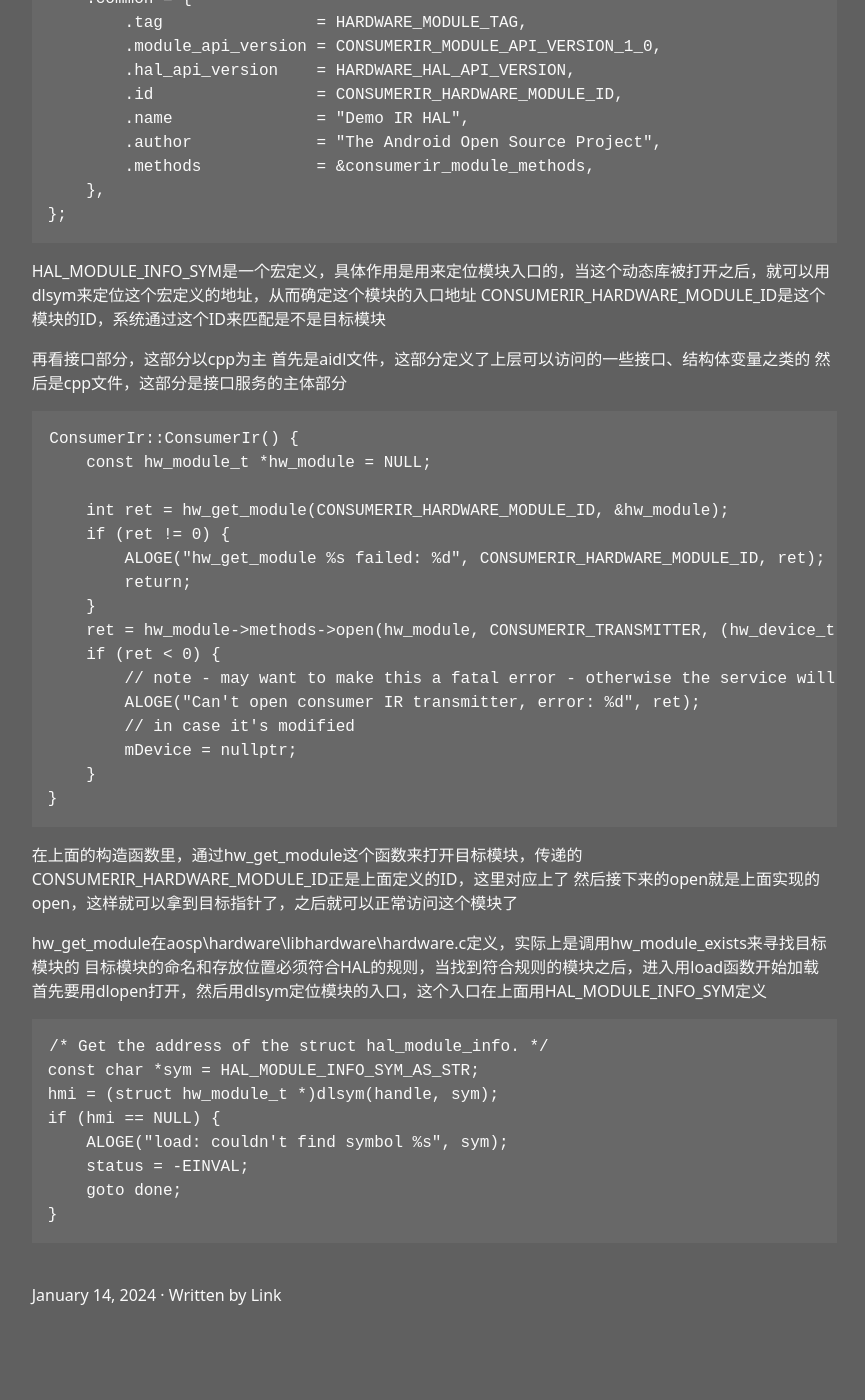
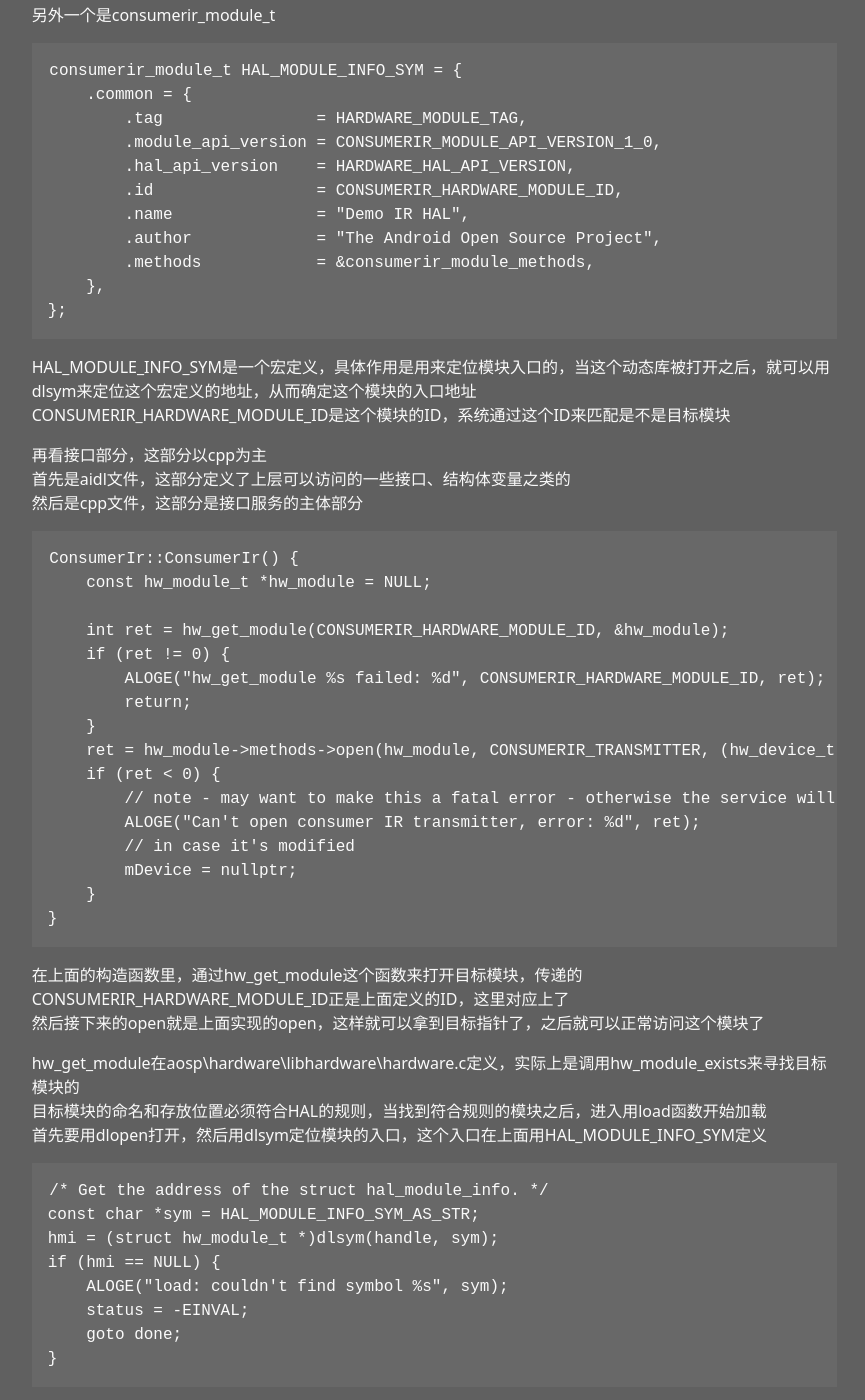
Before and after one commit to fixed-link/fixed-link.com, a Jekyll site: the page built from _posts/2024-01-14-android-hal.md, in a window 1280 px wide and 1400 px high, scrolled down 517 px. Shown: the whole window, without its empty margins (251-1116 px from the left). Built offline with Jekyll 4.4.1, drawn with Linux system fonts in a browser that asks for light colours; some of the changed text lies outside the part shown.

````diff
--- a/_posts/2024-01-14-android-hal.md
+++ b/_posts/2024-01-14-android-hal.md
@@ -7,15 +7,14 @@ tags: [doc]
 ---
 
 
-以IR这个模块为例，
-实现部分: aosp\hardware\libhardware\modules\consumerir
-这部分最后生成动态库，供接口调用
-接口部分：aosp\hardware\interfaces\ir
+以IR这个模块为例<br />
+实现部分: aosp\hardware\libhardware\modules\consumerir<br />
+这部分最后生成动态库，供接口调用<br />
+接口部分：aosp\hardware\interfaces\ir<br />
 这部分最后生成服务，供上层应用调用
 
-
-先看实现部分，这部分以c实现，接近传统的Linux编程
-首先是一系列的实现函数，然后用两个结构体串联起来，以供后续使用
+先看实现部分，这部分以c实现，接近传统的Linux编程<br />
+首先是一系列的实现函数，然后用两个结构体串联起来，以供后续使用<br />
 第一个结构体是struct hw_module_methods_t
 ```
 static struct hw_module_methods_t consumerir_module_methods = {
@@ -38,11 +37,11 @@ consumerir_module_t HAL_MODULE_INFO_SYM = {
     },
 };
 ```
-HAL_MODULE_INFO_SYM是一个宏定义，具体作用是用来定位模块入口的，当这个动态库被打开之后，就可以用dlsym来定位这个宏定义的地址，从而确定这个模块的入口地址
+HAL_MODULE_INFO_SYM是一个宏定义，具体作用是用来定位模块入口的，当这个动态库被打开之后，就可以用dlsym来定位这个宏定义的地址，从而确定这个模块的入口地址<br />
 CONSUMERIR_HARDWARE_MODULE_ID是这个模块的ID，系统通过这个ID来匹配是不是目标模块
 
-再看接口部分，这部分以cpp为主
-首先是aidl文件，这部分定义了上层可以访问的一些接口、结构体变量之类的
+再看接口部分，这部分以cpp为主<br />
+首先是aidl文件，这部分定义了上层可以访问的一些接口、结构体变量之类的<br />
 然后是cpp文件，这部分是接口服务的主体部分
 ```
 ConsumerIr::ConsumerIr() {
@@ -62,11 +61,11 @@ ConsumerIr::ConsumerIr() {
     }
 }
 ```
-在上面的构造函数里，通过hw_get_module这个函数来打开目标模块，传递的CONSUMERIR_HARDWARE_MODULE_ID正是上面定义的ID，这里对应上了
+在上面的构造函数里，通过hw_get_module这个函数来打开目标模块，传递的CONSUMERIR_HARDWARE_MODULE_ID正是上面定义的ID，这里对应上了<br />
 然后接下来的open就是上面实现的open，这样就可以拿到目标指针了，之后就可以正常访问这个模块了
 
-hw_get_module在aosp\hardware\libhardware\hardware.c定义，实际上是调用hw_module_exists来寻找目标模块的
-目标模块的命名和存放位置必须符合HAL的规则，当找到符合规则的模块之后，进入用load函数开始加载
+hw_get_module在aosp\hardware\libhardware\hardware.c定义，实际上是调用hw_module_exists来寻找目标模块的<br />
+目标模块的命名和存放位置必须符合HAL的规则，当找到符合规则的模块之后，进入用load函数开始加载<br />
 首先要用dlopen打开，然后用dlsym定位模块的入口，这个入口在上面用HAL_MODULE_INFO_SYM定义
 ```
 /* Get the address of the struct hal_module_info. */
````
